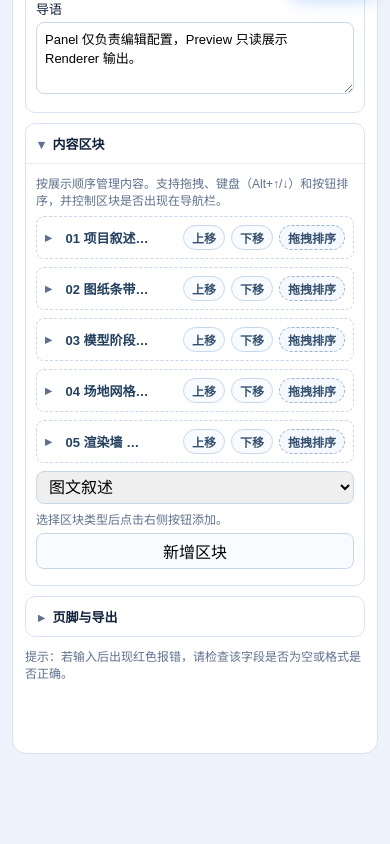
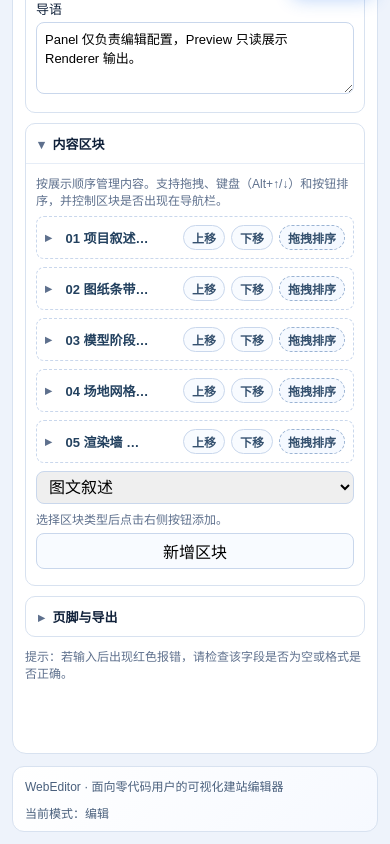
Before and after one commit to bljfy/webEditor, a React (Vite) app: page / in a window 390 px wide. Shown: the part 837-1681 px from the top of the page. Before the commit the page ends 1603 px from the top, so only its background shows below. Built offline with nearby package versions, Linux system fonts and the light colour scheme.

Commit message:
feat(app): add global footer to editor home

```diff
--- a/src/App.tsx
+++ b/src/App.tsx
@@ -46,6 +46,10 @@ export function App() {
       <section className={`workspace-pane ${mobileView === "preview" ? "active" : ""}`}>
         <Preview config={pageConfig} hasUnsavedChanges={hasUnsavedChanges} lastSavedAt={lastSavedAt} />
       </section>
+      <footer className="workspace-footer">
+        <span>WebEditor · 面向零代码用户的可视化建站编辑器</span>
+        <span>当前模式：{mobileView === "editor" ? "编辑" : "预览"}</span>
+      </footer>
     </main>
   );
 }
--- a/src/styles.css
+++ b/src/styles.css
@@ -22,6 +22,7 @@ body {
 .workspace {
   display: grid;
   grid-template-columns: 380px 1fr;
+  grid-template-rows: minmax(0, 1fr) auto;
   gap: 12px;
   padding: 12px;
   height: 100%;
@@ -37,6 +38,20 @@ body {
   min-height: 0;
 }
 
+.workspace-footer {
+  grid-column: 1 / -1;
+  display: flex;
+  justify-content: space-between;
+  align-items: center;
+  gap: 10px;
+  padding: 10px 12px;
+  border: 1px solid #d8e2f0;
+  border-radius: 12px;
+  background: linear-gradient(135deg, #ffffff, #f6f9ff);
+  color: #4a607d;
+  font-size: 12px;
+}
+
 .editor-shell,
 .preview-shell {
   border: 1px solid #d8e2f0;
@@ -44,7 +59,7 @@ body {
   background: #fff;
   padding: 12px;
   min-height: 0;
-  height: calc(100vh - 24px);
+  height: 100%;
 }
 
 .editor-shell {
@@ -401,7 +416,7 @@ button {
 
   .workspace {
     grid-template-columns: 1fr;
-    grid-template-rows: auto 1fr;
+    grid-template-rows: auto 1fr auto;
     height: auto;
     overflow: visible;
     min-height: auto;
@@ -433,6 +448,13 @@ button {
     display: block;
     width: min(100%, 760px);
     margin: 0 auto;
+  }
+
+  .workspace-footer {
+    width: min(100%, 760px);
+    margin: 0 auto;
+    flex-direction: column;
+    align-items: flex-start;
   }
 
   .editor-shell {
```
Also changed, not shown: docx/10-change-log.md (+11 -0 lines), 1 other file (tests, documents, lock files or other folders).
